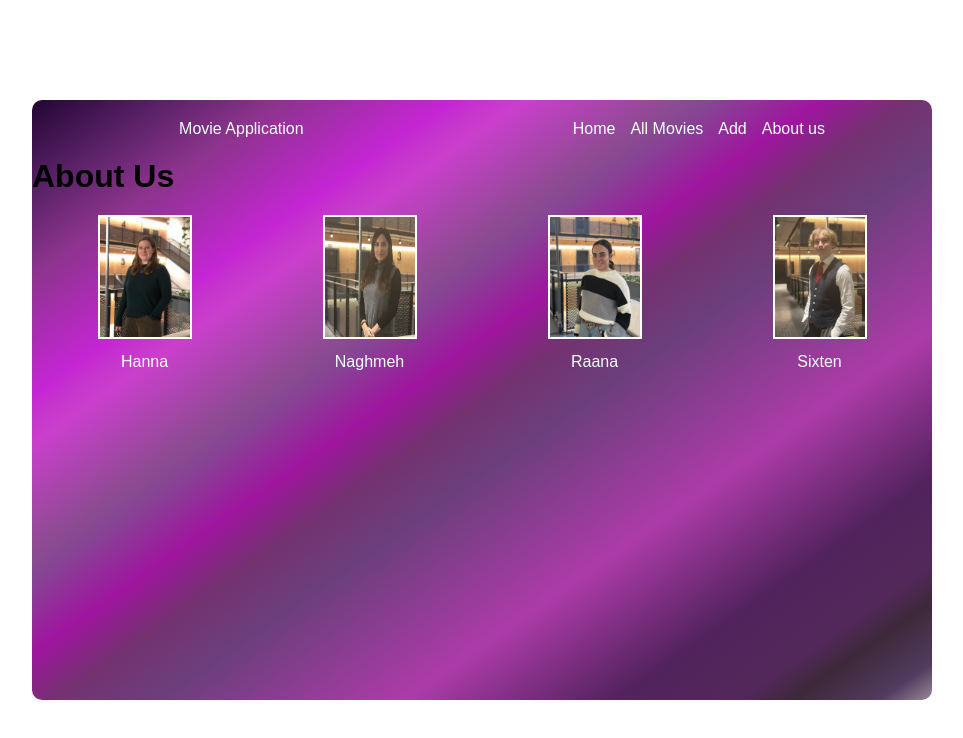
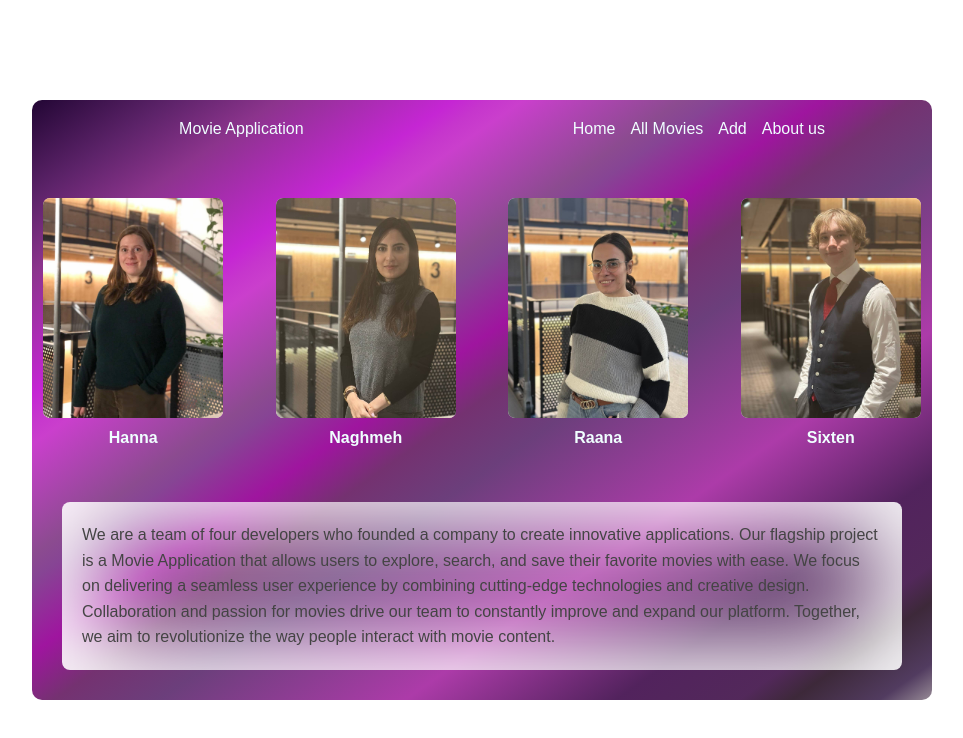
Before and after one commit to NaghmehGhorashi/Movie-App-group-project, a React (Vite) app: page /aboutus in a window 1280 px wide. Shown: the top 738 px of the page, without its empty margins (158-1121 px from the left). Built offline with nearby package versions, Linux system fonts and the light colour scheme; no server answers.

Commit message:
wrote about the team , changed the colour of our names

```diff
--- a/src/pages/about us/aboutus.jsx
+++ b/src/pages/about us/aboutus.jsx
@@ -1,49 +1,50 @@
-import React from 'react'
-import Navbar from '../../components/navbar/navbar'
-import Wrapper from '../../components/container/container'
-import style from "./aboutus.module.css"
-import hannaImage from '../../assets/hanna.jpeg'
-import naghmehImage from '../../assets/naghmeh.jpeg'
-import raanaImage from '../../assets/raana.jpeg'
-import sixtenImage from '../../assets/sixten.jpeg'
+import React from 'react';
+import PropTypes from 'prop-types';
+import Navbar from '../../components/navbar/navbar';
+import Wrapper from '../../components/container/container';
+import style from "./aboutus.module.css";
+import hannaImage from '../../assets/hanna.jpeg';
+import naghmehImage from '../../assets/naghmeh.jpeg';
+import raanaImage from '../../assets/raana.jpeg';
+import sixtenImage from '../../assets/sixten.jpeg';
+
+const profiles = [
+  { name: 'Hanna', image: hannaImage },
+  { name: 'Naghmeh', image: naghmehImage },
+  { name: 'Raana', image: raanaImage },
+  { name: 'Sixten', image: sixtenImage },
+];
+
+const Profile = ({ name, image }) => (
+  <div className={style.profile}>
+    <img src={image} alt={`${name}'s profile`} />
+    <p>{name}</p>
+  </div>
+);
+
+Profile.propTypes = {
+  name: PropTypes.string.isRequired,
+  image: PropTypes.string.isRequired,
+};
+
 function Aboutus() {
-
   return (
     <div>
       <Wrapper>
         <div>
           <Navbar />
-                    <h1>About Us</h1>
-                    {/* Profile Section */}
           <section className={style.profileSection}>
-                        <div className={style.profile}>
-                            <img src = {hannaImage} alt="Profile 1"/>
-                            <p>Hanna</p>
-                        </div>
-
-                            <div className={style.profile}>
-                            <img src={naghmehImage} alt="Profile 2"/>
-                            <p>Naghmeh</p>
-                        </div>
-
-                        <div className={style.profile}>
-                            <img src={raanaImage} alt="Profile 3"/>
-                            <p>Raana</p>
-                        </div>
-                        <div className={style.profile}>
-                            <img src={sixtenImage} alt="Profile 4"/>
-                            <p>Sixten</p>
-                        </div>
+            {profiles.map(({ name, image }) => (
+              <Profile key={name} name={name} image={image} />
+            ))}
           </section>
           <div className={style.about}>
-
+            <p>We are a team of four developers who founded a company to create innovative applications. Our flagship project is a Movie Application that allows users to explore, search, and save their favorite movies with ease. We focus on delivering a seamless user experience by combining cutting-edge technologies and creative design. Collaboration and passion for movies drive our team to constantly improve and expand our platform. Together, we aim to revolutionize the way people interact with movie content.</p>
           </div>
-
-
         </div>
       </Wrapper>
     </div>
-    )
+  );
 }
 
-export default Aboutus
+export default Aboutus;
--- a/src/pages/about us/aboutus.module.css
+++ b/src/pages/about us/aboutus.module.css
@@ -1,49 +1,117 @@
-
-
-/* Profile Section */
 .profileSection {
     display: flex;
     justify-content: space-around;
     align-items: center;
+    flex-wrap: wrap;
     width: 100%;
-    padding: 20px 0;
+    padding: 40px 0;
+    gap: 30px;
 }
 
 .profile {
     text-align: center;
-    transition: transform 0.3s;
+    transition: all 0.3s ease;
+    position: relative;
+    perspective: 1000px;
 }
 
 .profile img {
-    width: 90px;  /* rectangle width */
-    height: 120px;  /* rectangle height */
-    border-radius: 0;  /* remove rounding to create rectangle */
-    border: 2px solid white;
-    transition: transform 0.3s;
+    width: 180px;
+    height: 220px;
+    object-fit: cover;
+    border-radius: 7px;
+    box-shadow: 0 10px 20px rgba(0,0,0,0.2),
+                inset 2px -2px 100px 27px rgba(255, 255, 255, 1);
+    -webkit-box-shadow: inset 2px -2px 100px 27px rgba(255, 255, 255, 1);
+    -moz-box-shadow: inset 2px -2px 100px 27px rgba(255, 255, 255, 1);
+    transition: all 0.4s ease;
+    transform-style: preserve-3d;
 }
 
 .profile p {
     margin-top: 10px;
     font-size: 1rem;
+    font-weight: 600;
+    color: azure; /* Changed to azure */
+    position: absolute;
+    bottom: -25px;
+    left: 50%;
+    transform: translateX(-50%);
+    transition: color 0.3s ease;
 }
 
-.profile:hover {
-    transform: translateY(-10px);
+.profile:hover img {
+    transform: scale(1.05) rotateY(10deg);
+    box-shadow: 0 15px 30px rgba(0,0,0,0.3),
+                inset 2px -2px 100px 27px rgba(255, 255, 255, 1);
+    -webkit-box-shadow: inset 2px -2px 100px 27px rgba(255, 255, 255, 1);
+    -moz-box-shadow: inset 2px -2px 100px 27px rgba(255, 255, 255, 1);
 }
 
-.profile img:hover {
-    transform: scale(1.2);
+.profile:hover p {
+    color: #007bff; /* You might want to change this to a different color for better contrast with azure */
 }
 
-/* Responsive Design */
+.about {
+    max-width: 800px;
+    margin: 40px auto;
+    padding: 20px;
+    border-radius: 8px;
+    -webkit-box-shadow: inset 2px -2px 100px 27px rgba(255, 255, 255, 1);
+    -moz-box-shadow: inset 2px -2px 100px 27px rgba(255, 255, 255, 1);
+    box-shadow: inset 2px -2px 100px 27px rgba(255, 255, 255, 1);
+    transition: all 0.3s ease;
+}
+
+.about:hover {
+    transform: translateY(-5px);
+    -webkit-box-shadow: inset 2px -2px 100px 27px rgba(255, 255, 255, 1), 0 4px 8px rgba(0,0,0,0.2);
+    -moz-box-shadow: inset 2px -2px 100px 27px rgba(255, 255, 255, 1), 0 4px 8px rgba(0,0,0,0.2);
+    box-shadow: inset 2px -2px 100px 27px rgba(255, 255, 255, 1), 0 4px 8px rgba(0,0,0,0.2);
+}
+
+.about p {
+    line-height: 1.6;
+    color: #444;
+    transition: color 0.3s ease, transform 0.3s ease;
+}
+
+.about:hover p {
+    color: #222;
+    transform: scale(1.02);
+}
+
 @media (max-width: 768px) {
-    .profile-section {
-        flex-direction: column;
+    .profileSection {
+        flex-direction: row;
+        flex-wrap: wrap;
+        justify-content: center;
         gap: 20px;
     }
 
+    .profile {
+        width: 40%;
+        margin-bottom: 30px;
+    }
+
     .profile img {
-        width: 70px;  /* rectangle width on mobile */
-        height: 100px;  /* rectangle height on mobile */
+        width: 140px;
+        height: 180px;
+    }
+
+    .about {
+        padding: 15px;
+        margin: 20px auto;
     }
 }
+
+@media (max-width: 480px) {
+    .profile {
+        width: 45%;
+    }
+
+    .profile img {
+        width: 120px;
+        height: 150px;
+    }
+}
```
Lines whose indentation alone changed are shown as unchanged.
